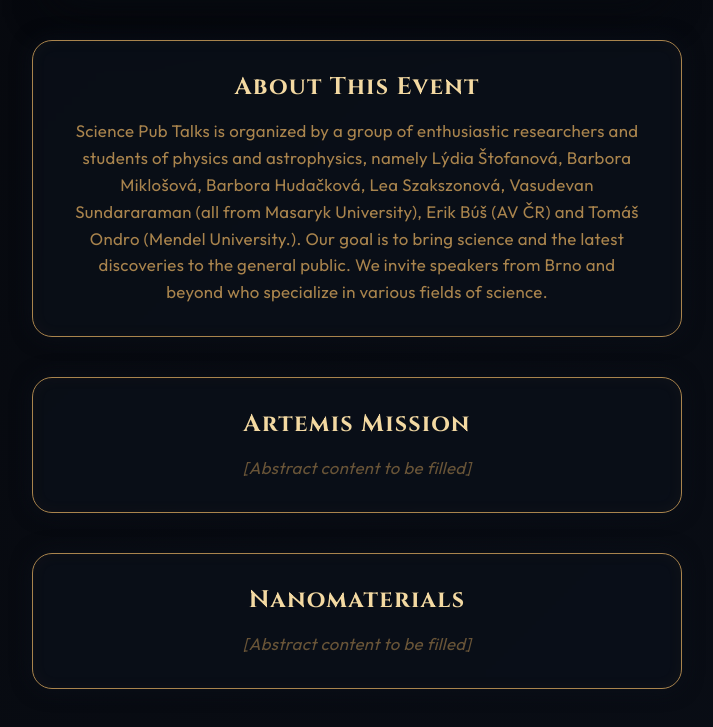
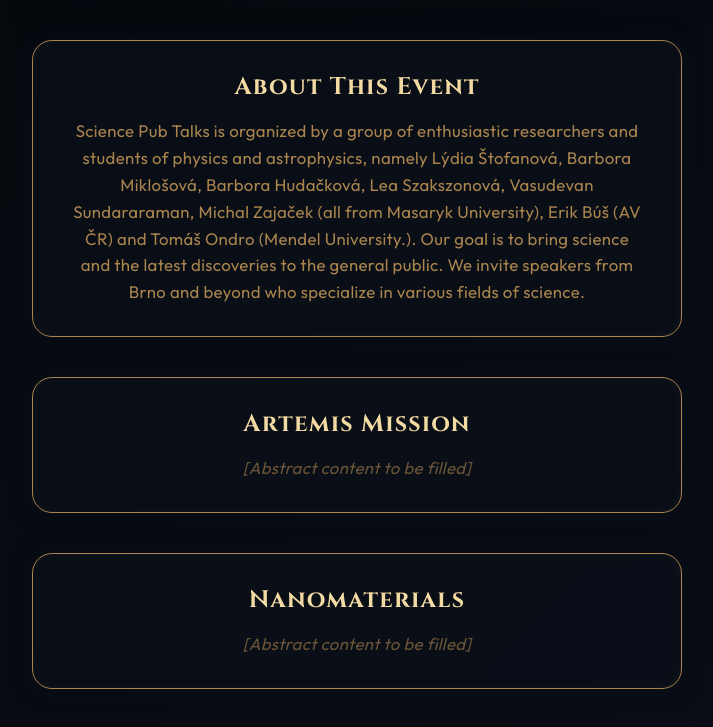
Before and after one commit to vasu17/Weird-science-club-website, a plain HTML site: page index.html in a window 1280 px wide. Shown: the part 995-1722 px from the top of the page, without its empty margins (283-996 px from the left). Drawn offline with Linux system fonts and the light colour scheme.

Commit message:
Forgot to add Michal Zajaček's name, lol

```diff
--- a/index.html
+++ b/index.html
@@ -271,7 +271,8 @@
         <h3>About This Event</h3>
         <p>Science Pub Talks is organized by a group of enthusiastic researchers and students of physics and
             astrophysics, namely Lýdia Štofanová, Barbora Miklošová, Barbora Hudačková, Lea Szakszonová, Vasudevan
-            Sundararaman (all from Masaryk University), Erik Búš (AV ČR) and Tomáš Ondro (Mendel University.). Our goal
+            Sundararaman, Michal Zajaček (all from Masaryk University), Erik Búš (AV ČR) and Tomáš Ondro (Mendel
+            University.). Our goal
             is to bring science and the latest discoveries to the general public. We invite speakers from Brno and
             beyond who specialize in various fields of science.</p>
     </div>
```
